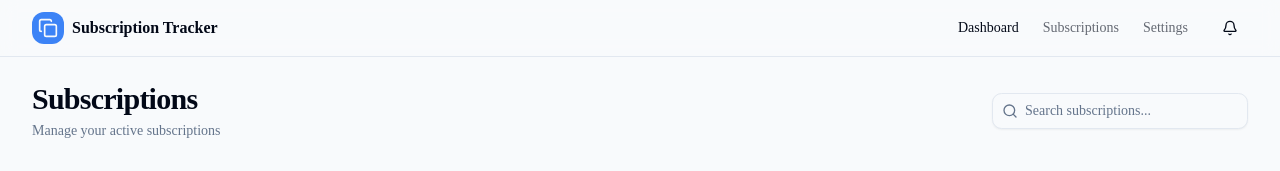
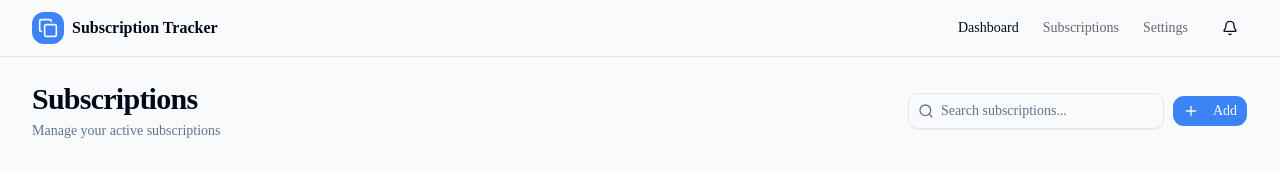
Before and after one commit to iamlasantha/RenewX, a Next.js app: page /subscriptions in a window 1280 px wide. Shown: the top 171 px of the page. Built offline with nearby package versions, Linux system fonts and the light colour scheme; no server answers.

Commit message:
feat: add missing plus button to dashboards

```diff
--- a/src/app/(main)/page.tsx
+++ b/src/app/(main)/page.tsx
@@ -3,6 +3,9 @@ import { UpcomingRenewals } from "@/components/dashboard/upcoming-renewals";
 import { CategoryChart, CategoryData } from "@/components/dashboard/category-chart";
 import { SubscriptionList } from "@/components/dashboard/subscription-list";
 import { getSubscriptions, Subscription } from "@/app/actions/subscriptions";
+import { buttonVariants } from "@/components/ui/button";
+import Link from "next/link";
+import { PlusIcon } from "lucide-react";
 
 export default async function DashboardPage() {
   const subscriptions = await getSubscriptions() as unknown as Subscription[];
@@ -49,7 +52,12 @@ export default async function DashboardPage() {
       </div>
 
       <div className="space-y-4 pt-2">
-        <h2 className="text-xl font-semibold tracking-tight">Your Subscriptions</h2>
+        <div className="flex items-center justify-between">
+          <h2 className="text-xl font-semibold tracking-tight">Your Subscriptions</h2>
+          <Link href="/add" className={buttonVariants({ size: "sm" })}>
+            <PlusIcon className="mr-2 h-4 w-4" /> Add Subscription
+          </Link>
+        </div>
         <SubscriptionList subscriptions={subscriptions as any} />
       </div>
     </div>
--- a/src/app/(main)/subscriptions/page.tsx
+++ b/src/app/(main)/subscriptions/page.tsx
@@ -1,7 +1,9 @@
 import { SubscriptionList } from "@/components/dashboard/subscription-list";
 import { getSubscriptions } from "@/app/actions/subscriptions";
 import { Input } from "@/components/ui/input";
-import { SearchIcon } from "lucide-react";
+import { SearchIcon, PlusIcon } from "lucide-react";
+import { buttonVariants } from "@/components/ui/button";
+import Link from "next/link";
 
 export default async function SubscriptionsPage() {
   const subscriptions = await getSubscriptions() as any[];
@@ -15,13 +17,19 @@ export default async function SubscriptionsPage() {
             Manage your active subscriptions
           </p>
         </div>
-        <div className="relative w-full sm:w-64">
+        <div className="flex items-center gap-2 w-full sm:w-auto">
+          <div className="relative flex-1 sm:w-64">
             <SearchIcon className="absolute left-2.5 top-2.5 h-4 w-4 text-muted-foreground" />
             <Input
               type="search"
               placeholder="Search subscriptions..."
               className="w-full pl-8 bg-background"
             />
+          </div>
+          <Link href="/add" className={buttonVariants()}>
+            <PlusIcon className="h-4 w-4 sm:mr-2" />
+            <span className="hidden sm:inline">Add</span>
+          </Link>
         </div>
       </div>
 
```
Lines whose indentation alone changed are shown as unchanged.
